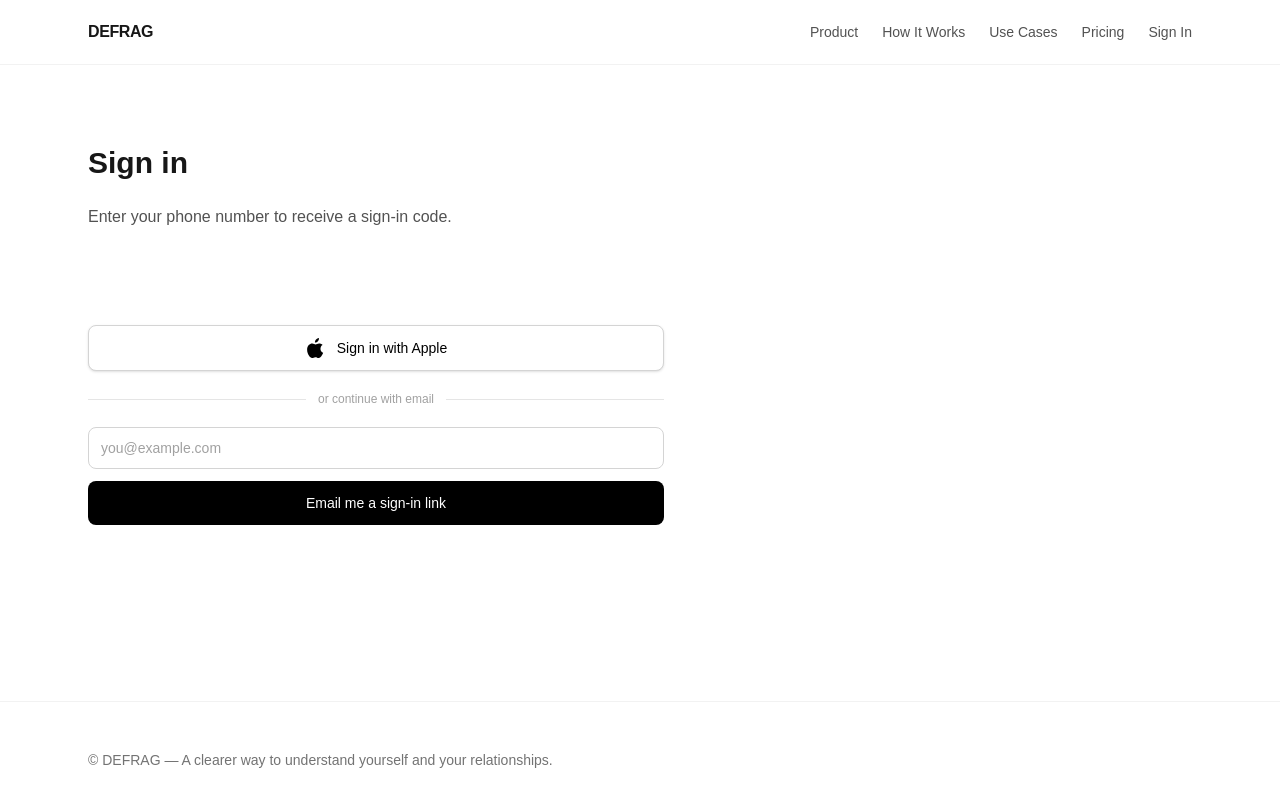
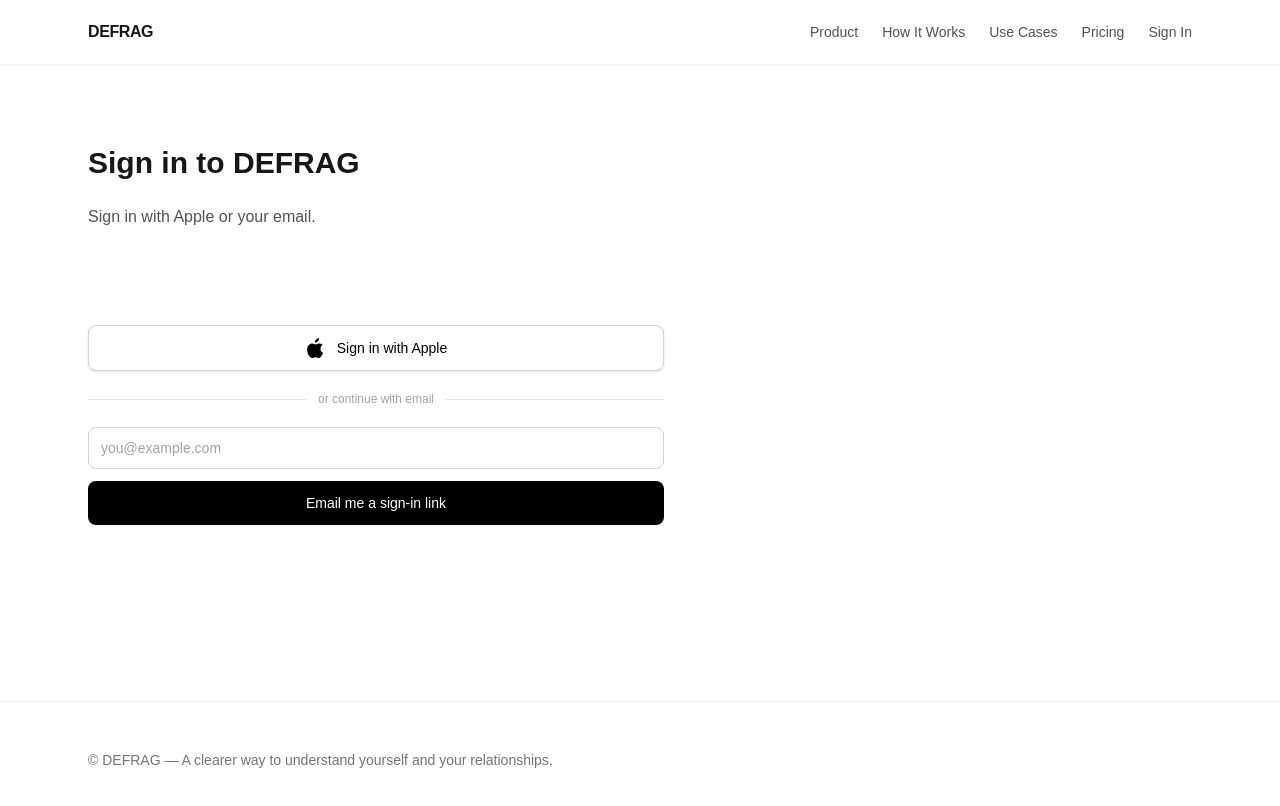
Before and after one commit to cjo93/nextjs-boilerplate, a Next.js app: page /login in a window 1280 px wide. Shown: the top 806 px of the page. Built offline with nearby package versions, Linux system fonts and the light colour scheme; no server answers.

Commit message:
fix: login page heading — Sign in to DEFRAG + Apple/email copy

```diff
--- a/app/login/page.tsx
+++ b/app/login/page.tsx
@@ -23,9 +23,9 @@ export default async function LoginPage({
   return (
     <PageShell>
       <SectionShell>
-        <h1 className="text-3xl font-semibold">Sign in</h1>
+        <h1 className="text-3xl font-semibold">Sign in to DEFRAG</h1>
         <p className="text-neutral-600 max-w-2xl">
-      Enter your phone number to receive a sign-in code.
+  Sign in with Apple or your email.
         </p>
       </SectionShell>
 
```
